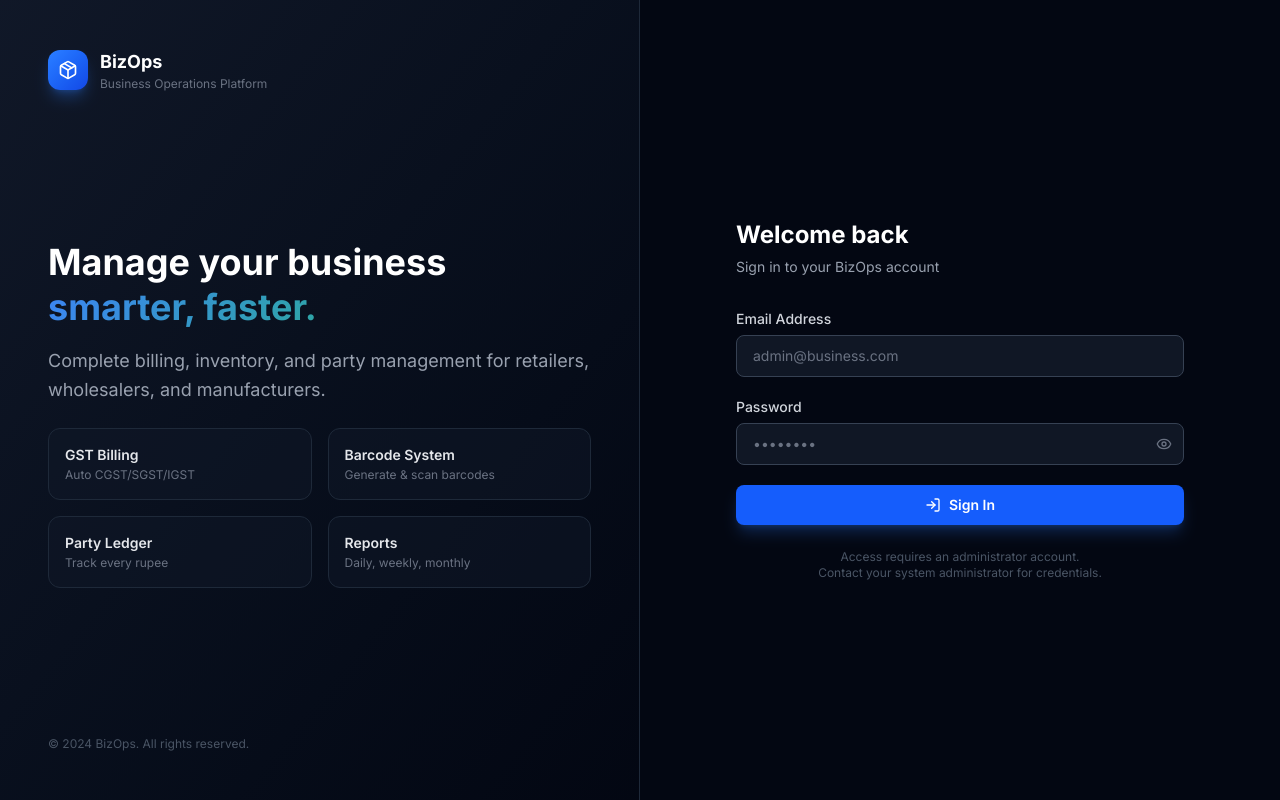
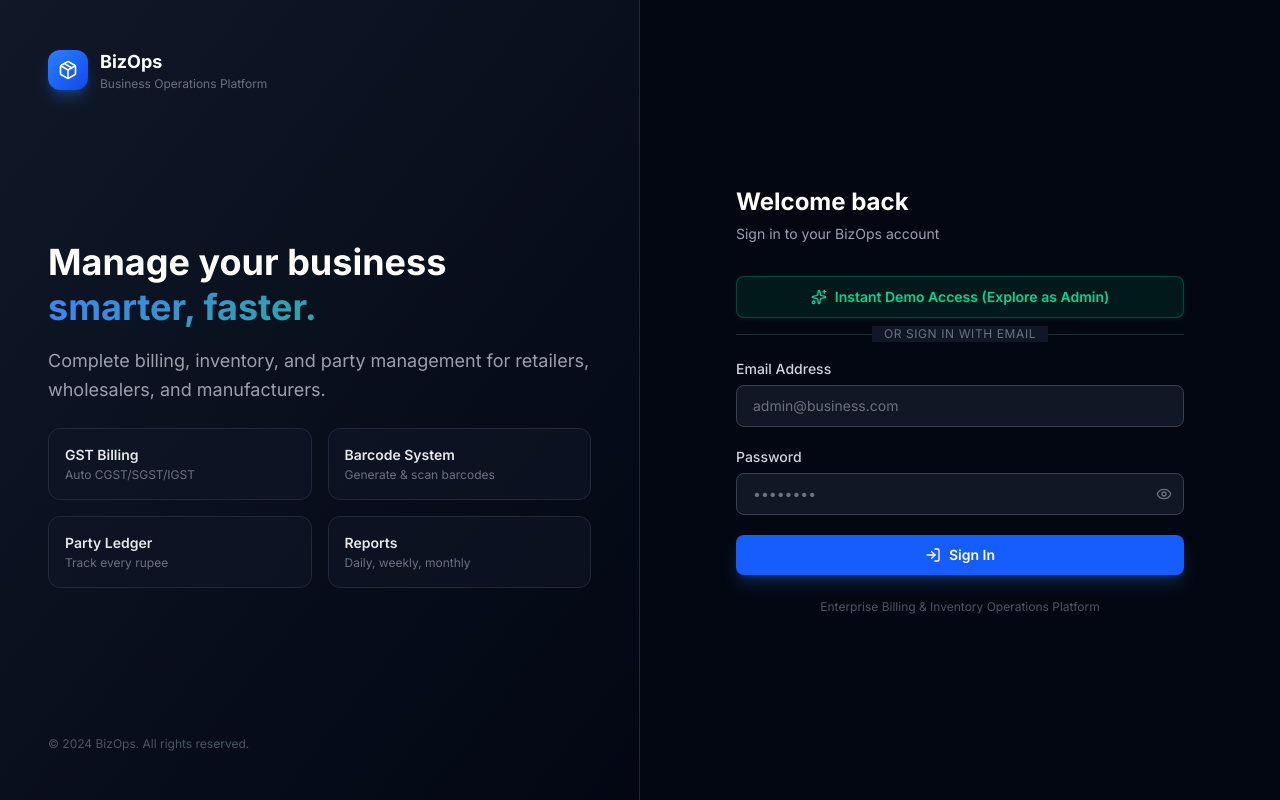
Before and after one commit to shaikhanytime/Billing, a React (Vite) app in the folder frontend/: page /login in a window 1280 px wide. Built offline with nearby package versions, Linux system fonts and the light colour scheme; no server answers.

Commit message:
fix: add safe fallbacks for Firebase initialization and instant demo access

```diff
--- a/frontend/src/features/auth/pages/LoginPage.tsx
+++ b/frontend/src/features/auth/pages/LoginPage.tsx
@@ -6,7 +6,7 @@ import { signInWithEmailAndPassword } from 'firebase/auth'
 import { doc, getDoc } from 'firebase/firestore'
 import { auth, db } from '@/firebase/config'
 import { useAuthStore } from '@/store/auth.store'
-import { Eye, EyeOff, LogIn, Loader2 } from 'lucide-react'
+import { Eye, EyeOff, LogIn, Loader2, Sparkles } from 'lucide-react'
 import type { AppUser } from '@/types'
 
 const loginSchema = z.object({
@@ -58,9 +58,23 @@ export function LoginPage() {
       } else if (msg === 'auth/too-many-requests') {
         setError('Too many failed attempts. Please try again later.')
       } else {
-        setError('Login failed. Please try again.')
+        setError('Login failed. Please check your credentials or use Quick Demo Access.')
       }
     }
+  }
+
+  function handleDemoLogin() {
+    setUser({
+      uid: 'demo-super-admin',
+      firstName: 'Salman',
+      lastName: 'Shaikh',
+      email: 'admin@bizops.com',
+      role: 'SUPER_ADMIN',
+      orgId: 'demo-org-1',
+      status: 'ACTIVE',
+      createdAt: new Date().toISOString(),
+      updatedAt: new Date().toISOString(),
+    })
   }
 
   return (
@@ -68,6 +82,24 @@ export function LoginPage() {
       <div className="mb-8">
         <h2 className="text-2xl font-bold text-white">Welcome back</h2>
         <p className="mt-1.5 text-sm text-gray-400">Sign in to your BizOps account</p>
+      </div>
+
+      {/* Quick Demo Access Button */}
+      <div className="mb-6">
+        <button
+          type="button"
+          onClick={handleDemoLogin}
+          className="w-full flex items-center justify-center gap-2 rounded-lg border border-emerald-500/30 bg-emerald-500/10 px-4 py-2.5 text-sm font-semibold text-emerald-400 hover:bg-emerald-500/20 hover:border-emerald-500/50 transition-all shadow-sm shadow-emerald-500/10"
+        >
+          <Sparkles className="h-4 w-4" />
+          Instant Demo Access (Explore as Admin)
+        </button>
+        <div className="relative my-4 flex items-center justify-center">
+          <div className="border-t border-gray-800 w-full" />
+          <span className="absolute bg-gray-900 px-3 text-xs text-gray-500 uppercase tracking-wider">
+            Or sign in with email
+          </span>
+        </div>
       </div>
 
       <form onSubmit={handleSubmit(onSubmit)} className="space-y-5">
@@ -137,9 +169,7 @@ export function LoginPage() {
       </form>
 
       <p className="mt-6 text-center text-xs text-gray-600">
-        Access requires an administrator account.
-        <br />
-        Contact your system administrator for credentials.
+        Enterprise Billing & Inventory Operations Platform
       </p>
     </div>
   )
--- a/frontend/src/firebase/config.ts
+++ b/frontend/src/firebase/config.ts
@@ -1,18 +1,18 @@
-import { initializeApp } from 'firebase/app'
+import { initializeApp, getApps, getApp } from 'firebase/app'
 import { getAuth } from 'firebase/auth'
 import { getFirestore } from 'firebase/firestore'
 import { getStorage } from 'firebase/storage'
 
 const firebaseConfig = {
-  apiKey: import.meta.env.VITE_FIREBASE_API_KEY,
-  authDomain: import.meta.env.VITE_FIREBASE_AUTH_DOMAIN,
-  projectId: import.meta.env.VITE_FIREBASE_PROJECT_ID,
-  storageBucket: import.meta.env.VITE_FIREBASE_STORAGE_BUCKET,
-  messagingSenderId: import.meta.env.VITE_FIREBASE_MESSAGING_SENDER_ID,
-  appId: import.meta.env.VITE_FIREBASE_APP_ID,
+  apiKey: import.meta.env.VITE_FIREBASE_API_KEY || 'AIzaSyDummyKeyForVercelDemo123456789',
+  authDomain: import.meta.env.VITE_FIREBASE_AUTH_DOMAIN || 'billing-demo.firebaseapp.com',
+  projectId: import.meta.env.VITE_FIREBASE_PROJECT_ID || 'billing-demo',
+  storageBucket: import.meta.env.VITE_FIREBASE_STORAGE_BUCKET || 'billing-demo.firebasestorage.app',
+  messagingSenderId: import.meta.env.VITE_FIREBASE_MESSAGING_SENDER_ID || '123456789012',
+  appId: import.meta.env.VITE_FIREBASE_APP_ID || '1:123456789012:web:abcdef123456',
 }
 
-export const app = initializeApp(firebaseConfig)
+export const app = getApps().length > 0 ? getApp() : initializeApp(firebaseConfig)
 export const auth = getAuth(app)
 export const db = getFirestore(app)
 export const storage = getStorage(app)
--- a/frontend/src/hooks/useAuth.ts
+++ b/frontend/src/hooks/useAuth.ts
@@ -6,13 +6,24 @@ import { useAuthStore } from '@/store/auth.store'
 import type { AppUser } from '@/types'
 
 export function useAuthInit() {
-  const { setUser, setLoading } = useAuthStore()
+  const { setUser, setLoading, user } = useAuthStore()
 
   useEffect(() => {
+    // If user already persisted from demo session, stop loading
+    if (user) {
+      setLoading(false)
+    }
+
+    // Safety timeout: ensure loading screen clears within 1.5s
+    const timeoutId = setTimeout(() => {
+      setLoading(false)
+    }, 1500)
+
+    try {
       const unsubscribe = onAuthStateChanged(auth, async (firebaseUser) => {
+        clearTimeout(timeoutId)
         if (firebaseUser) {
           try {
-          // Get token claims to find orgId
             const tokenResult = await firebaseUser.getIdTokenResult()
             const orgId = tokenResult.claims['orgId'] as string | undefined
 
@@ -26,20 +37,26 @@ export function useAuthInit() {
                 setUser(null)
               }
             } else {
-            // New user — not yet assigned to org
               setUser(null)
             }
           } catch {
             setUser(null)
           }
-      } else {
+        } else if (!user) {
           setUser(null)
         }
         setLoading(false)
       })
 
-    return unsubscribe
-  }, [setUser, setLoading])
+      return () => {
+        clearTimeout(timeoutId)
+        unsubscribe()
+      }
+    } catch {
+      clearTimeout(timeoutId)
+      setLoading(false)
+    }
+  }, [setUser, setLoading, user])
 }
 
 export function useAuth() {
--- a/frontend/src/routes/ProtectedRoute.tsx
+++ b/frontend/src/routes/ProtectedRoute.tsx
@@ -6,10 +6,10 @@ export function ProtectedRoute() {
 
   if (isLoading) {
     return (
-      <div className="flex min-h-screen items-center justify-center">
+      <div className="flex min-h-screen items-center justify-center bg-gray-950">
         <div className="flex flex-col items-center gap-4">
           <div className="h-10 w-10 animate-spin rounded-full border-4 border-blue-500 border-t-transparent" />
-          <p className="text-sm text-gray-400">Loading...</p>
+          <p className="text-sm text-gray-400">Loading BizOps...</p>
         </div>
       </div>
     )
@@ -21,7 +21,16 @@ export function ProtectedRoute() {
 export function PublicRoute() {
   const { isAuthenticated, isLoading } = useAuth()
 
-  if (isLoading) return null
+  if (isLoading) {
+    return (
+      <div className="flex min-h-screen items-center justify-center bg-gray-950">
+        <div className="flex flex-col items-center gap-4">
+          <div className="h-10 w-10 animate-spin rounded-full border-4 border-blue-500 border-t-transparent" />
+          <p className="text-sm text-gray-400">Loading...</p>
+        </div>
+      </div>
+    )
+  }
 
   return isAuthenticated ? <Navigate to="/dashboard" replace /> : <Outlet />
 }
```
Also changed, not shown: 1 other file (tests, documents, lock files or other folders). Lines whose indentation alone changed are shown as unchanged.
